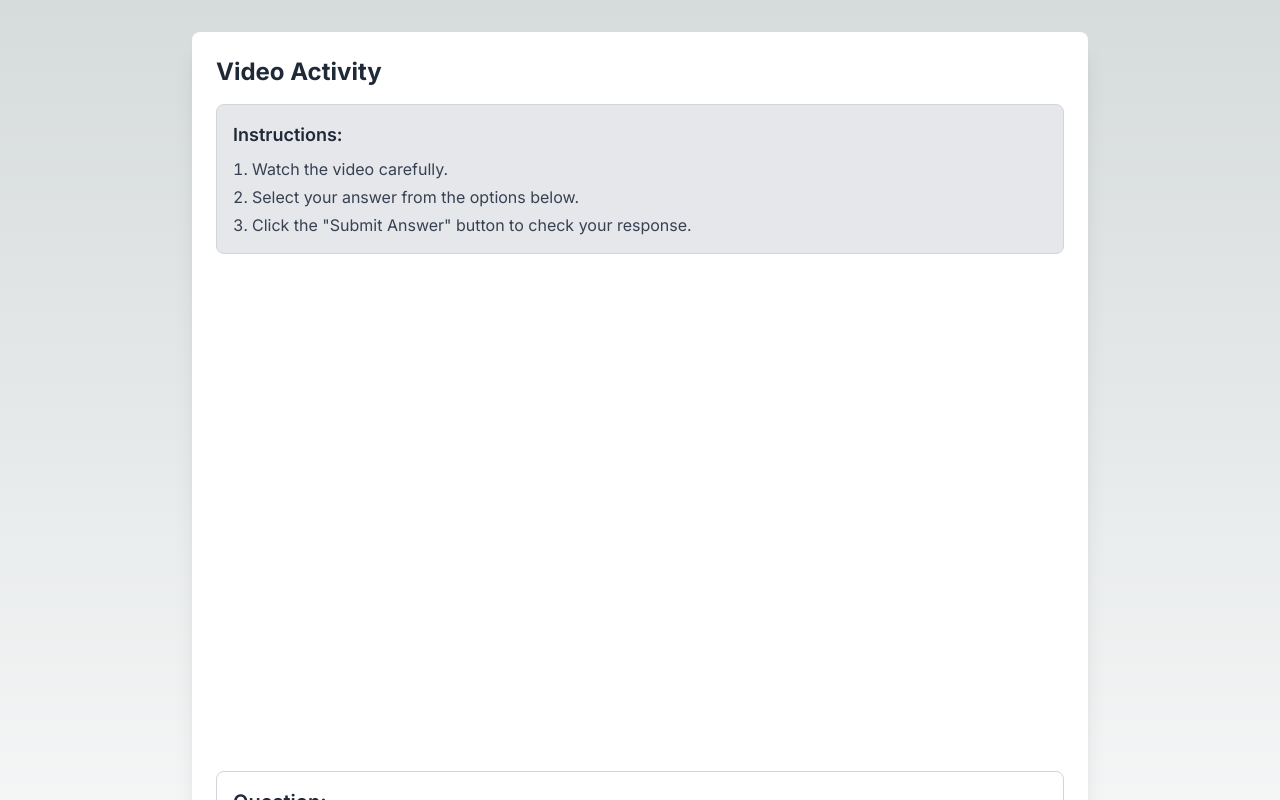
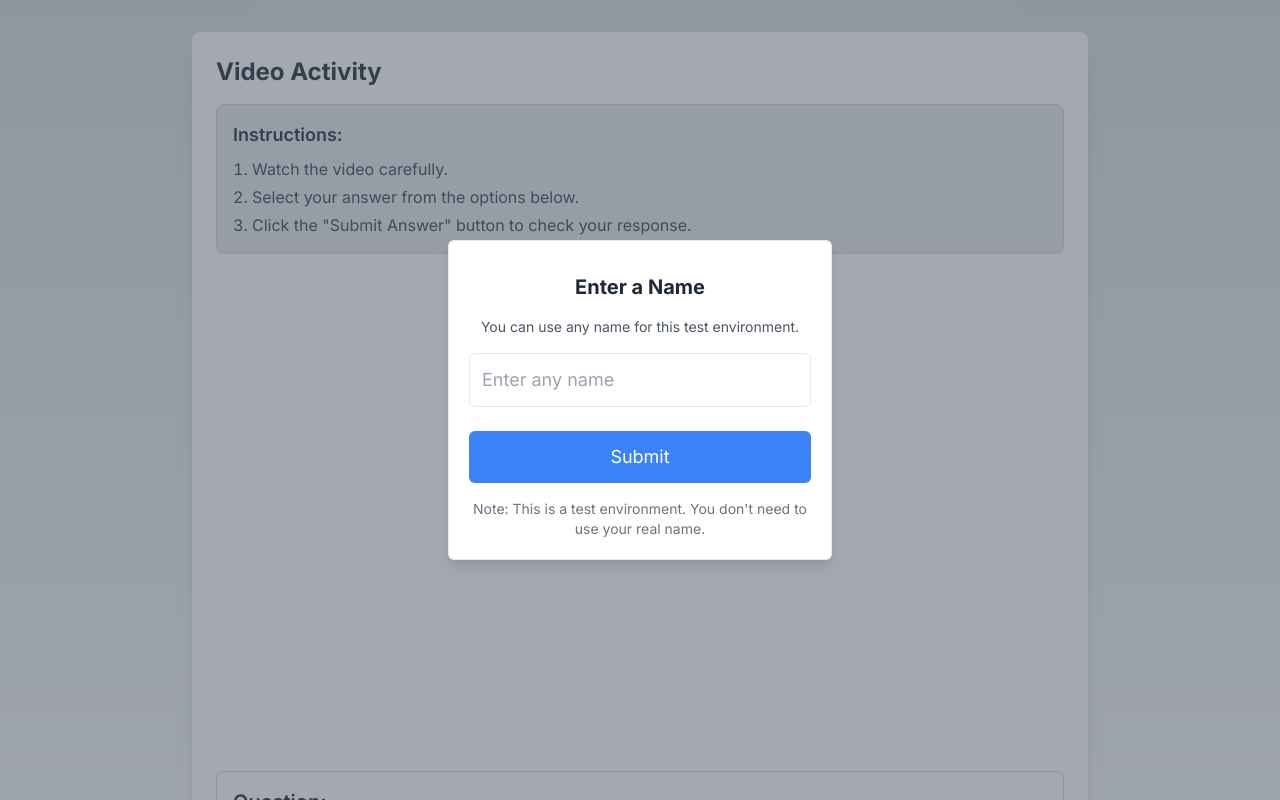
Before and after one commit to ousecTic/xAPI-workshop-app, a Next.js app: page /video in a window 1280 px wide. Shown: the top 800 px of the page. Built offline with nearby package versions, Linux system fonts and the light colour scheme; what @xapi/xapi would draw is missing.

Commit message:
make modal uniform

```diff
--- a/src/app/chatbox/page.tsx
+++ b/src/app/chatbox/page.tsx
@@ -17,27 +17,27 @@ export default function Chatbox() {
   const [messages, setMessages] = useState<Message[]>([]);
   const [inputMessage, setInputMessage] = useState<string>('');
   const [error, setError] = useState<string>('');
+  const [hasSubmitted, setHasSubmitted] = useState<boolean>(false);
   const [isModalOpen, setIsModalOpen] = useState<boolean>(false);
-  const [hasSubmitted, setHasSubmitted] = useState<boolean>(false);
 
   const chatBoxRef = useRef<HTMLDivElement>(null);
 
   useEffect(() => {
     trackPageView('chatbox-activity');
+    const storedName = localStorage.getItem('xapiUserName');
+    if (storedName) {
+      setUserName(storedName);
+    }else {
+      setIsModalOpen(true);
+    }
   }, []);
 
   useEffect(() => {
-    const storedName = localStorage.getItem('xapiUserName');
-    if (storedName) {
-      setUserName(storedName);
-    } else {
-      setIsModalOpen(true);
+    if (userName) {
+      const pollInterval = setInterval(pollMessages, 5000); // Poll every 5 seconds
+      return () => clearInterval(pollInterval);
     }
-
-    const pollInterval = setInterval(pollMessages, 5000); // Poll every 5 seconds
-
-    return () => clearInterval(pollInterval);
-  }, []);
+  }, [userName]);
 
   useEffect(() => {
     if (chatBoxRef.current) {
@@ -45,13 +45,9 @@ export default function Chatbox() {
     }
   }, [messages]);
 
-  const handleSubmitName = () => {
-    if (userName.trim()) {
-      localStorage.setItem('xapiUserName', userName);
-      setIsModalOpen(false);
-    } else {
-      setError('Please enter your name');
-    }
+  const handleNameSubmit = (name: string) => {
+    setUserName(name);
+    setIsModalOpen(false);
   };
 
   const pollMessages = async () => {
@@ -116,6 +112,7 @@ export default function Chatbox() {
 
   return (
     <div className="max-w-md mx-auto mt-8 p-6 bg-white rounded-lg shadow-xl text-gray-800">
+      <Modal isOpen={isModalOpen} onNameSubmit={handleNameSubmit} />
       <h2 className="text-2xl font-bold mb-6">Workshop Chatbox</h2>
 
       <div className="mb-4 p-4 border rounded-md bg-blue-50">
@@ -159,23 +156,6 @@ export default function Chatbox() {
           Thank you for your contribution! You may continue to chat or proceed to the next activity.
         </p>
       )}
-
-      <Modal isOpen={isModalOpen} onClose={() => setIsModalOpen(false)}>
-        <h2 className="text-xl font-bold mb-4">Enter Your Name</h2>
-        <input
-          type="text"
-          value={userName}
-          onChange={(e) => setUserName(e.target.value)}
-          className="w-full p-3 border rounded-md text-lg"
-          placeholder="Your name"
-        />
-        <button
-          onClick={handleSubmitName}
-          className="mt-6 px-6 py-3 bg-blue-500 text-white rounded-md hover:bg-blue-600 text-lg w-full"
-        >
-          Submit
-        </button>
-      </Modal>
     </div>
   );
 }
--- a/src/app/components/EmojiActivity.tsx
+++ b/src/app/components/EmojiActivity.tsx
@@ -1,3 +1,5 @@
+'use client'
+
 import React, { useState, useEffect } from 'react';
 import { sendXAPIStatement } from '@/utils/xapiUtils';
 import Modal from '@/app/components/Modal';
@@ -19,8 +21,8 @@ interface EmojiActivityProps {
 export default function EmojiActivity({ activityType }: EmojiActivityProps) {
   const [userName, setUserName] = useState<string>('');
   const [error, setError] = useState<string>('');
+  const [isSubmitted, setIsSubmitted] = useState<boolean>(false);
   const [isModalOpen, setIsModalOpen] = useState<boolean>(false);
-  const [isSubmitted, setIsSubmitted] = useState<boolean>(false);
 
   useEffect(() => {
     if(activityType === "before"){
@@ -28,30 +30,22 @@ export default function EmojiActivity({ activityType }: EmojiActivityProps) {
     }else{
         trackPageView('emoji-after-activity');
     }
-  }, []);
-
-  useEffect(() => {
     const storedName = localStorage.getItem('xapiUserName');
     if (storedName) {
       setUserName(storedName);
-    } else {
+    }else {
       setIsModalOpen(true);
     }
-  }, []);
+  }, [activityType]);
 
-  const handleSubmitName = () => {
-    if (userName.trim()) {
-      localStorage.setItem('xapiUserName', userName);
-      setIsModalOpen(false);
-    } else {
-      setError('Please enter your name');
-    }
+  const handleNameSubmit = (name: string) => {
+    setUserName(name);
+    setIsModalOpen(false);
   };
 
   const handleEmojiClick = async (mood: string) => {
     if (!userName) {
       setError('Please enter your name first.');
-      setIsModalOpen(true);
       return;
     }
 
@@ -97,6 +91,7 @@ export default function EmojiActivity({ activityType }: EmojiActivityProps) {
 
   return (
     <div className="max-w-md mx-auto mt-8 p-6 bg-white rounded-lg shadow-xl text-gray-800">
+      <Modal isOpen={isModalOpen} onNameSubmit={handleNameSubmit} />
       <h2 className="text-2xl font-bold mb-6 text-center">
         How are you feeling {activityType === 'before' ? 'now' : 'after the activities'}?
       </h2>
@@ -114,23 +109,6 @@ export default function EmojiActivity({ activityType }: EmojiActivityProps) {
         ))}
       </div>
       {error && <p className="mt-4 text-red-600 text-center">{error}</p>}
-
-      <Modal isOpen={isModalOpen} onClose={() => setIsModalOpen(false)}>
-        <h2 className="text-xl font-bold mb-4">Enter Your Name</h2>
-        <input
-          type="text"
-          value={userName}
-          onChange={(e) => setUserName(e.target.value)}
-          className="w-full p-3 border rounded-md text-lg"
-          placeholder="Your name"
-        />
-        <button
-          onClick={handleSubmitName}
-          className="mt-6 px-6 py-3 bg-blue-500 text-white rounded-md hover:bg-blue-600 text-lg w-full"
-        >
-          Submit
-        </button>
-      </Modal>
     </div>
   );
 }
--- a/src/app/components/Modal.tsx
+++ b/src/app/components/Modal.tsx
@@ -1,29 +1,56 @@
-// components/Modal.tsx
-
-import React, { ReactNode } from 'react';
+import React, { useState, useEffect } from 'react';
 
 interface ModalProps {
   isOpen: boolean;
-  onClose: () => void;
-  children: ReactNode;
+  onNameSubmit: (name: string) => void;
 }
 
-const Modal: React.FC<ModalProps> = ({ isOpen, onClose, children }) => {
+const Modal: React.FC<ModalProps> = ({ isOpen, onNameSubmit }) => {
+  const [userName, setUserName] = useState<string>('');
+  const [error, setError] = useState<string>('');
+
+  useEffect(() => {
+    const storedName = localStorage.getItem('xapiUserName');
+    if (storedName) {
+      onNameSubmit(storedName);
+    }
+  }, [onNameSubmit]);
+
+  const handleSubmitName = () => {
+    if (userName.trim()) {
+      localStorage.setItem('xapiUserName', userName);
+      onNameSubmit(userName);
+      setError('');
+    } else {
+      setError('Please enter a name');
+    }
+  };
+
   if (!isOpen) return null;
 
   return (
-    <div className="fixed inset-0 bg-gray-600 bg-opacity-50 overflow-y-auto h-full w-full z-50">
-      <div className="relative top-20 mx-auto p-5 border w-96 shadow-lg rounded-md bg-white">
+    <div className="fixed inset-0 bg-gray-600 bg-opacity-50 overflow-y-auto h-full w-full z-50 flex items-center justify-center">
+      <div className="relative mx-auto p-5 border w-96 shadow-lg rounded-md bg-white">
         <div className="mt-3 text-center">
-          {children}
-          <div className="items-center px-4 py-3">
-            <button
-              onClick={onClose}
-              className="px-4 py-2 bg-blue-500 text-white text-base font-medium rounded-md w-full shadow-sm hover:bg-blue-700 focus:outline-none focus:ring-2 focus:ring-blue-300"
-            >
-              Close
-            </button>
-          </div>
+          <h2 className="text-xl font-bold mb-4 text-gray-800">Enter a Name</h2>
+          <p className="text-sm text-gray-600 mb-4">You can use any name for this test environment.</p>
+          <input
+            type="text"
+            value={userName}
+            onChange={(e) => setUserName(e.target.value)}
+            className="w-full p-3 border rounded-md text-lg text-gray-800"
+            placeholder="Enter any name"
+          />
+          {error && <p className="mt-2 text-red-600">{error}</p>}
+          <button
+            onClick={handleSubmitName}
+            className="mt-6 px-6 py-3 bg-blue-500 text-white rounded-md hover:bg-blue-600 text-lg w-full"
+          >
+            Submit
+          </button>
+          <p className="mt-4 text-sm text-gray-500">
+            Note: This is a test environment. You don&apos;t need to use your real name.
+          </p>
         </div>
       </div>
     </div>
--- a/src/app/linkedin/page.tsx
+++ b/src/app/linkedin/page.tsx
@@ -22,24 +22,17 @@ export default function ConnectionActivity() {
 
   useEffect(() => {
     trackPageView('linkedin-activity');
-  }, []);
-
-  useEffect(() => {
     const storedName = localStorage.getItem('xapiUserName');
     if (storedName) {
       setUserName(storedName);
-    } else {
+    }else {
       setIsModalOpen(true);
     }
   }, []);
 
-  const handleSubmitName = () => {
-    if (userName.trim()) {
-      localStorage.setItem('xapiUserName', userName);
-      setIsModalOpen(false);
-    } else {
-      setError('Please enter your name');
-    }
+  const handleNameSubmit = (name: string) => {
+    setUserName(name);
+    setIsModalOpen(false);
   };
 
   const handleSubmit = async (e: React.FormEvent<HTMLFormElement>) => {
@@ -98,6 +91,7 @@ export default function ConnectionActivity() {
 
   return (
     <div className="max-w-md mx-auto mt-8 p-6 bg-white rounded-lg shadow-xl text-gray-800">
+      <Modal isOpen={isModalOpen} onNameSubmit={handleNameSubmit} />
       <h2 className="text-2xl font-bold mb-6">Workshop Connection Activity</h2>
       <div className="mb-6">
         <h3 className="text-xl font-semibold mb-2">Instructions:</h3>
@@ -147,23 +141,6 @@ export default function ConnectionActivity() {
         </button>
       </form>
       {error && <p className="mt-4 text-red-600 text-lg">{error}</p>}
-
-      <Modal isOpen={isModalOpen} onClose={() => setIsModalOpen(false)}>
-        <h2 className="text-xl font-bold mb-4">Enter Your Name</h2>
-        <input
-          type="text"
-          value={userName}
-          onChange={(e) => setUserName(e.target.value)}
-          className="w-full p-3 border rounded-md text-lg"
-          placeholder="Your name"
-        />
-        <button
-          onClick={handleSubmitName}
-          className="mt-6 px-6 py-3 bg-blue-500 text-white rounded-md hover:bg-blue-600 text-lg w-full"
-        >
-          Submit
-        </button>
-      </Modal>
     </div>
   );
 }
--- a/src/app/quiz/page.tsx
+++ b/src/app/quiz/page.tsx
@@ -14,25 +14,17 @@ export default function Quiz() {
 
   useEffect(() => {
     trackPageView('quiz-activity');
-    console.log("render")
-  }, []);
-
-  useEffect(() => {
     const storedName = localStorage.getItem('xapiUserName');
     if (storedName) {
       setUserName(storedName);
-    } else {
+    }else {
       setIsModalOpen(true);
     }
   }, []);
 
-  const handleSubmitName = () => {
-    if (userName.trim()) {
-      localStorage.setItem('xapiUserName', userName);
-      setIsModalOpen(false);
-    } else {
-      setError('Please enter your name');
-    }
+  const handleNameSubmit = (name: string) => {
+    setUserName(name);
+    setIsModalOpen(false);
   };
 
   const sendXAPIStatements = async () => {
@@ -60,13 +52,13 @@ export default function Quiz() {
     const experienceSuccess = await sendXAPIStatement(experienceStatement);
 
     trackTaskCompleted('quiz-activity');
-    return experienceSuccess
+    return experienceSuccess;
   };
 
   const handleSubmit = async (e: React.FormEvent<HTMLFormElement>) => {
     e.preventDefault();
     if (!experience) {
-      setError('Please answer question');
+      setError('Please answer the question');
       return;
     }
 
@@ -75,22 +67,22 @@ export default function Quiz() {
       setSubmitted(true);
       setError('');
     } else {
-      setError('Failed to submit your responses. Please try again.');
+      setError('Failed to submit your response. Please try again.');
     }
   };
 
   if (submitted) {
     return (
       <div className="max-w-md mx-auto mt-8 p-6 bg-white rounded-lg shadow-xl text-gray-800 text-center">
-        <h2 className="text-2xl font-bold mb-4">Thank you for your responses!</h2>
+        <h2 className="text-2xl font-bold mb-4">Thank you for your response!</h2>
         <p className="text-lg mb-4">You&apos;re ready to move to the next activity.</p>
-        {/* Add a button or link to the next activity here if needed */}
       </div>
     );
   }
 
   return (
     <div className="max-w-md mx-auto mt-8 p-6 bg-white rounded-lg shadow-xl text-gray-800">
+      <Modal isOpen={isModalOpen} onNameSubmit={handleNameSubmit} />
       <h2 className="text-2xl font-bold mb-6">xAPI Workshop Quiz</h2>
       <form onSubmit={handleSubmit} className="space-y-8">
         <div>
@@ -118,23 +110,6 @@ export default function Quiz() {
         </button>
       </form>
       {error && <p className="mt-4 text-red-600 text-lg">{error}</p>}
-
-      <Modal isOpen={isModalOpen} onClose={() => setIsModalOpen(false)}>
-        <h2 className="text-xl font-bold mb-4">Enter Your Name</h2>
-        <input
-          type="text"
-          value={userName}
-          onChange={(e) => setUserName(e.target.value)}
-          className="w-full p-3 border rounded-md text-lg"
-          placeholder="Your name"
-        />
-        <button
-          onClick={handleSubmitName}
-          className="mt-6 px-6 py-3 bg-blue-500 text-white rounded-md hover:bg-blue-600 text-lg w-full"
-        >
-          Submit
-        </button>
-      </Modal>
     </div>
   );
 }
--- a/src/app/video/page.tsx
+++ b/src/app/video/page.tsx
@@ -3,6 +3,7 @@
 import React, { useState, useRef, useCallback, useEffect } from 'react';
 import ReactPlayer from 'react-player/youtube';
 import { sendXAPIStatement } from '@/utils/xapiUtils';
+import Modal from '../components/Modal';
 
 const videoUrl = 'https://www.youtube-nocookie.com/embed/BB49x_uMlGA';
 
@@ -37,6 +38,7 @@ export default function VideoActivity() {
   const [rewatchCount, setRewatchCount] = useState(0);
   const [pausePositions, setPausePositions] = useState<number[]>([]);
   const [isClient, setIsClient] = useState(false);
+  const [isModalOpen, setIsModalOpen] = useState<boolean>(false);
   const playerRef = useRef<ReactPlayer>(null);
 
   useEffect(() => {
@@ -44,8 +46,15 @@ export default function VideoActivity() {
     const storedName = localStorage.getItem('xapiUserName');
     if (storedName) {
       setUserName(storedName);
+    }else{
+      setIsModalOpen(true)
     }
   }, []);
+
+  const handleNameSubmit = (name: string) => {
+    setUserName(name);
+    setIsModalOpen(false);
+  };
 
   const handleVideoStart = useCallback(() => {
     if (hasWatched) {
@@ -135,6 +144,7 @@ export default function VideoActivity() {
 
   return (
     <div className="max-w-4xl mx-auto mt-8 p-6 bg-white rounded-lg shadow-xl">
+      <Modal isOpen={isModalOpen} onNameSubmit={handleNameSubmit} />
       <h2 className="text-2xl font-bold mb-4 text-gray-800">Video Activity</h2>
 
         <div className="mb-4 p-4 bg-gray-200 rounded-lg border border-gray-300">
```
